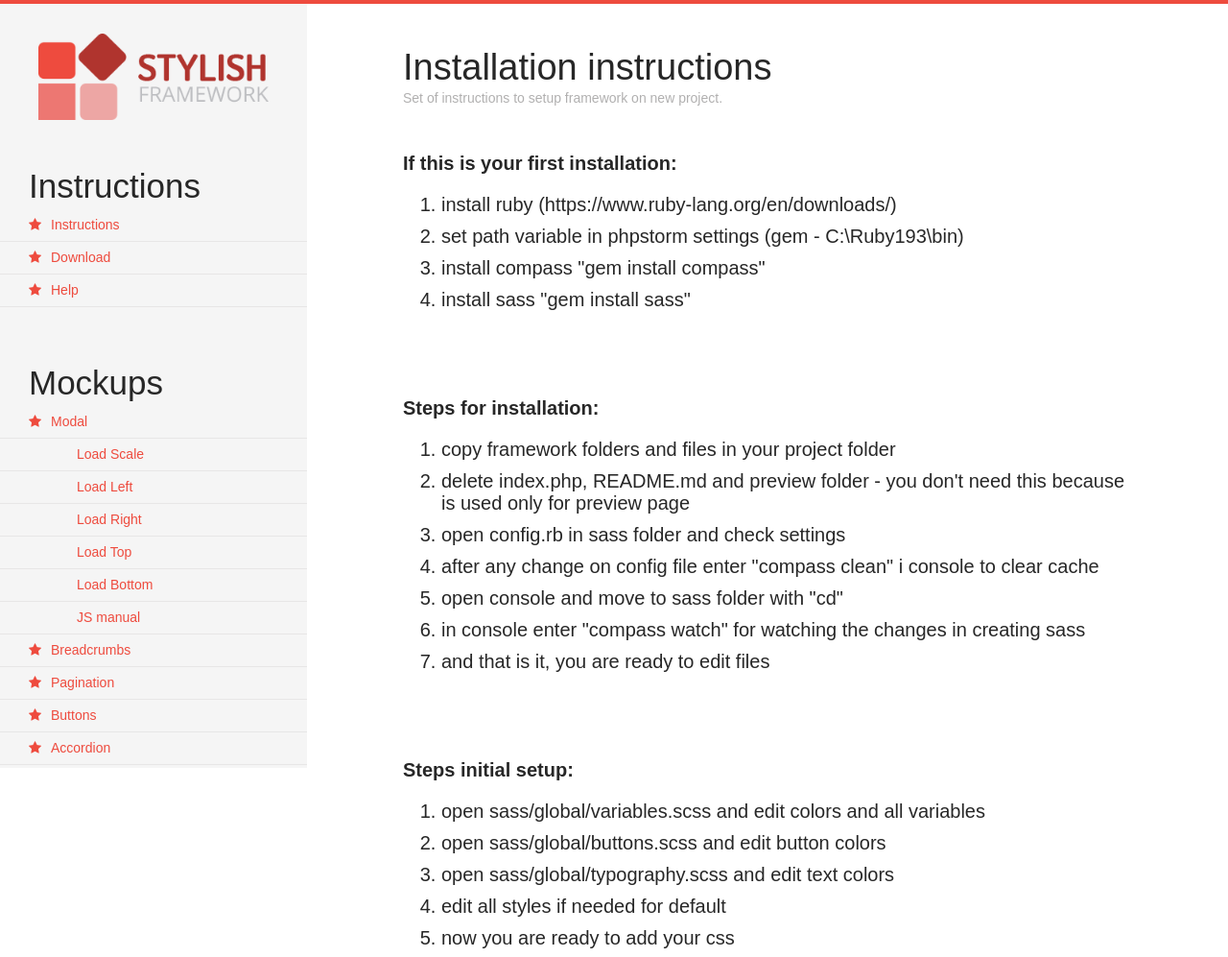
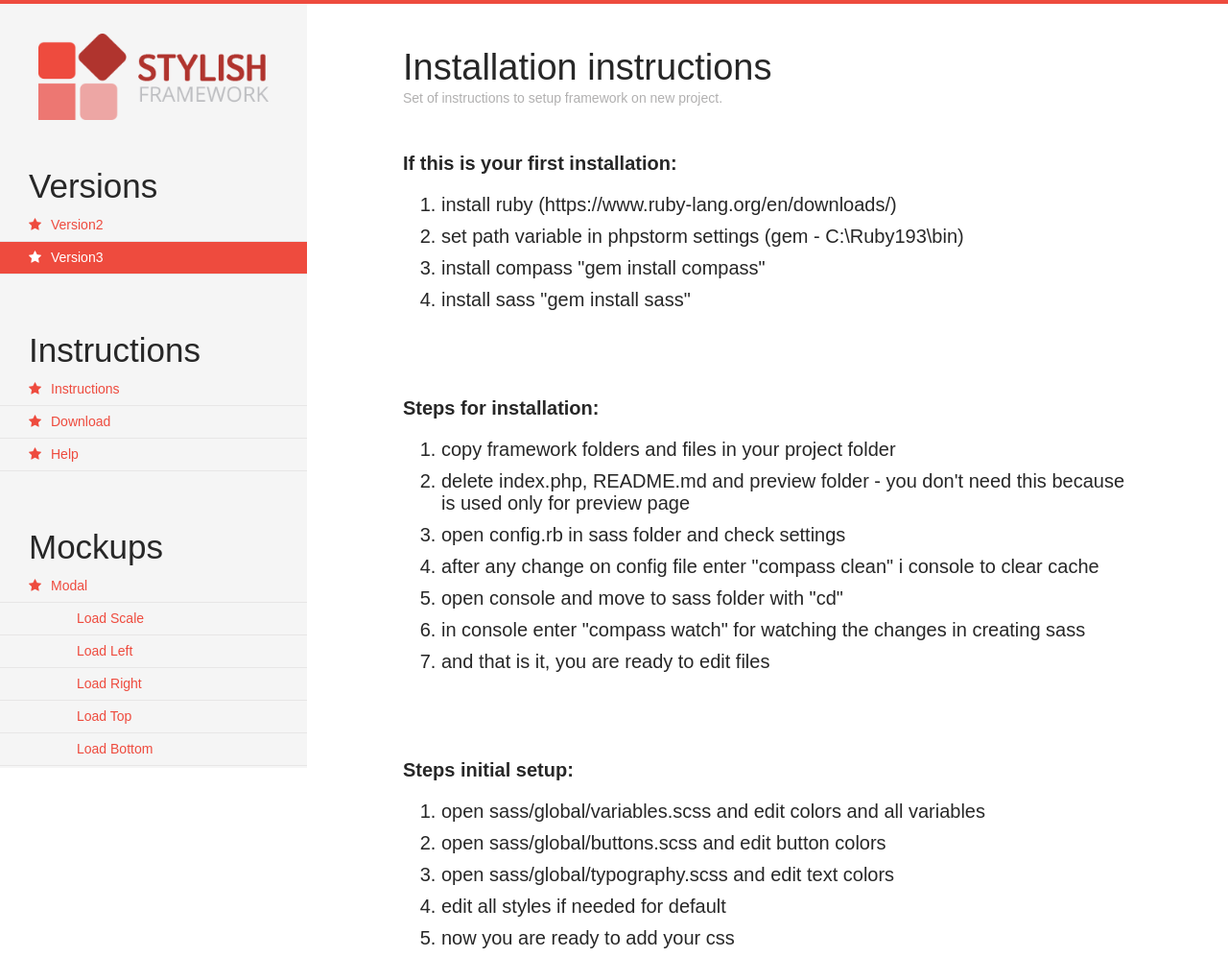
Before and after one commit to iruzevic/stylish, a PHP site: page / in a window 1280 px wide. Shown: the top 997 px of the page at 96% size. Run offline with PHP 8.4, Linux system fonts and the light colour scheme; some libraries are stand-ins or nearby versions.

Commit message:
Fixing documentations

```diff
--- a/index.php
+++ b/index.php
@@ -25,6 +25,12 @@
     <div class="grid_clean">
         <aside id="sidebar" class="col_3">
             <img id="logo" src="preview/logo.png" />
+            <h2>Versions</h2>
+            <ul>
+                <li><a href="/v2" class="top_link"><i class="fa fa-star"></i>Version2</a></li>
+                <li><a href="/" class="top_link active"><i class="fa fa-star"></i>Version3</a></li>
+            </ul>
+            <br/><br/><br/>
             <h2>Instructions</h2>
             <ul>
                 <li><a href="#instructions" class="top_link"><i class="fa fa-star"></i>Instructions</a></li>
```
Also changed, not shown: README.md.
